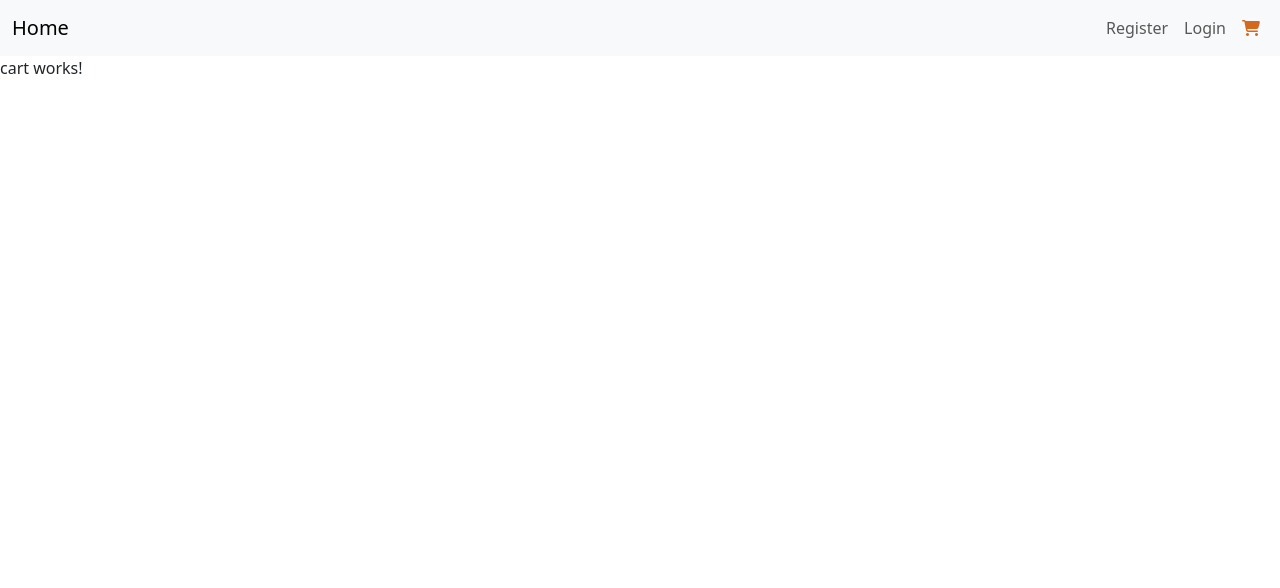
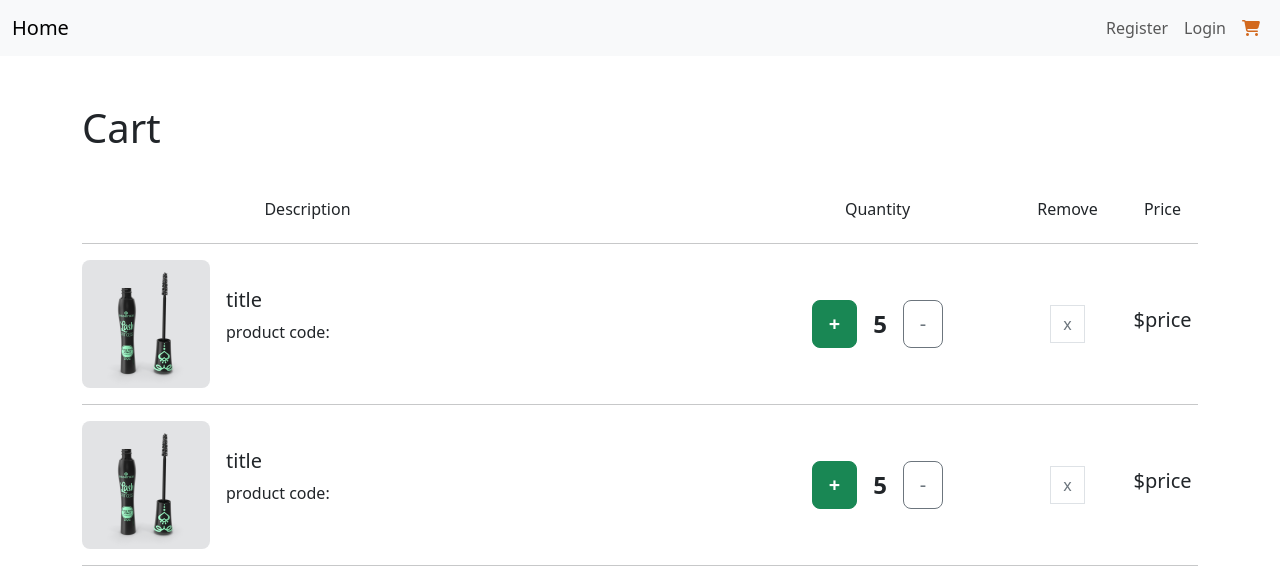
Before and after one commit to ZiadNouh/e-commerce-Angular, an Angular app: page /cart in a window 1280 px wide. Shown: the top 588 px of the page. Built offline with nearby package versions, Linux system fonts and the light colour scheme.

Commit message:
added styled product in the cart

```diff
--- /dev/null
+++ b/src/app/cart-product/cart-product.component.css
@@ -0,0 +1,3 @@
+img {
+  width: 10vw;
+}
--- /dev/null
+++ b/src/app/cart-product/cart-product.component.html
@@ -0,0 +1,29 @@
+<div class="row align-items-center">
+  <div class="col-5 text-center d-flex align-items-center">
+    <div class="bg-secondary-subtle rounded-3">
+      <img src="../../assets/1.png" alt="" />
+    </div>
+    <div class="ms-3 text-start">
+      <h5>title</h5>
+      <p>product code:</p>
+    </div>
+  </div>
+  <div class="offset-2 col-3 text-center">
+    <div class="d-flex justify-content-center align-items-center">
+      <button type="button" class="btn btn-success fw-bold btn-lg">+</button>
+      <p class="px-3 fw-bold mt-3 fs-4">5</p>
+      <button type="button" class="btn btn-outline-secondary py-2 btn-lg">
+        -
+      </button>
+    </div>
+  </div>
+  <div class="col-1 text-center">
+    <button class="btn btn-outline-secondary border rounded-0" type="submit">
+      x
+    </button>
+  </div>
+  <div class="col-1 bg text-center">
+    <h5>$price</h5>
+  </div>
+</div>
+<hr />
--- a/src/app/cart/cart.component.html
+++ b/src/app/cart/cart.component.html
@@ -1 +1,18 @@
-<p>cart works!</p>
+<div class="container mt-5">
+  <h1>Cart</h1>
+  <div class="row mt-5">
+    <div class="col-5 text-center">
+      <h6>Description</h6>
+    </div>
+    <div class="offset-2 col-3 text-center">
+      <h6>Quantity</h6>
+    </div>
+    <div class="col-1 text-center"><h6>Remove</h6></div>
+    <div class="col-1 text-center">
+      <h6>Price</h6>
+    </div>
+  </div>
+  <hr />
+  <app-cart-product></app-cart-product>
+  <app-cart-product></app-cart-product>
+</div>
--- a/src/app/cart/cart.component.ts
+++ b/src/app/cart/cart.component.ts
@@ -1,9 +1,10 @@
 import { Component } from '@angular/core';
+import { CartProductComponent } from '../cart-product/cart-product.component';
 
 @Component({
   selector: 'app-cart',
   standalone: true,
-  imports: [],
+  imports: [CartProductComponent],
   templateUrl: './cart.component.html',
   styleUrl: './cart.component.css'
 })
```
Also changed, not shown: src/app/cart-product/cart-product.component.ts (added, +12 -0 lines), src/assets/1.png (added), 1 other file (tests, documents, lock files or other folders).
